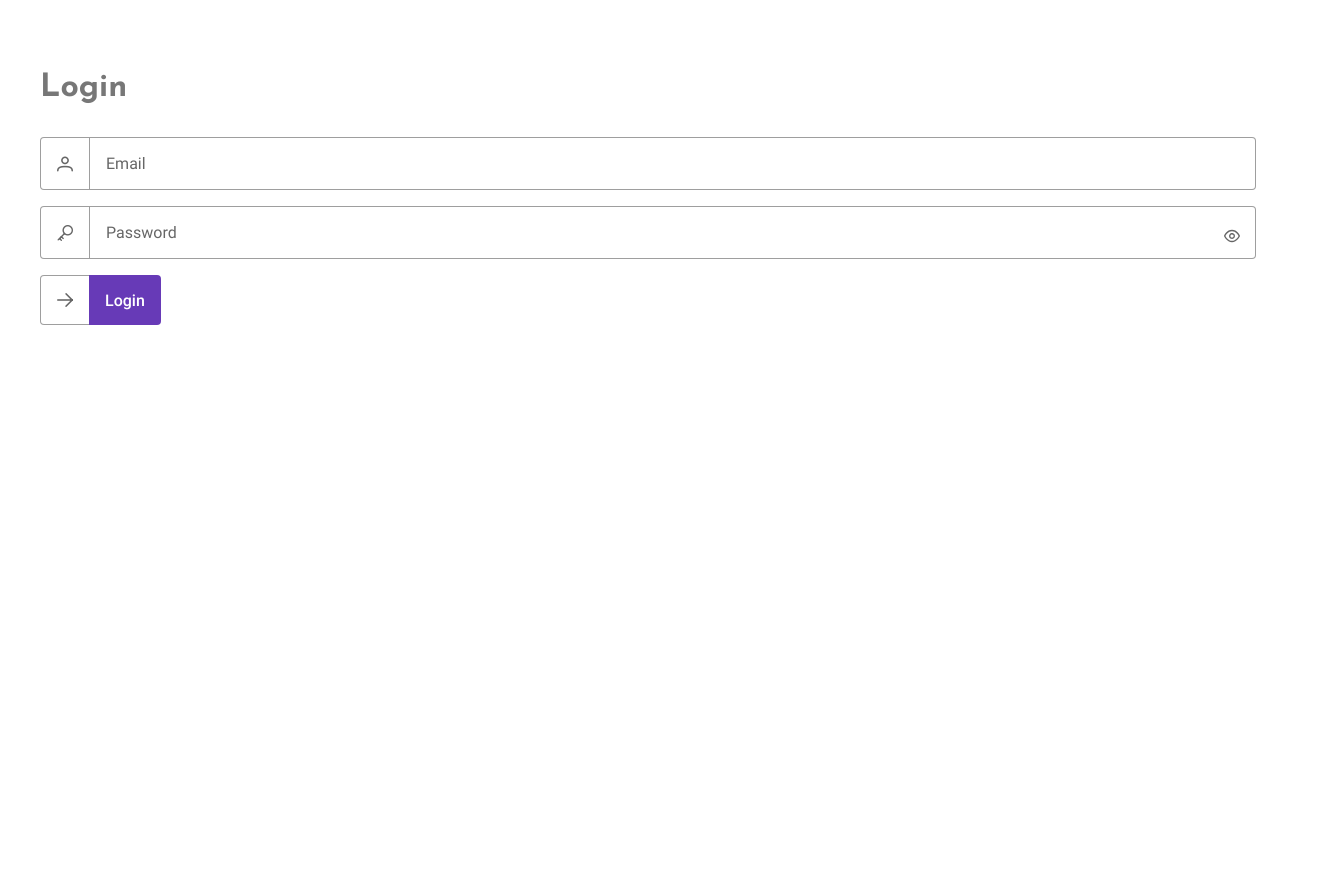
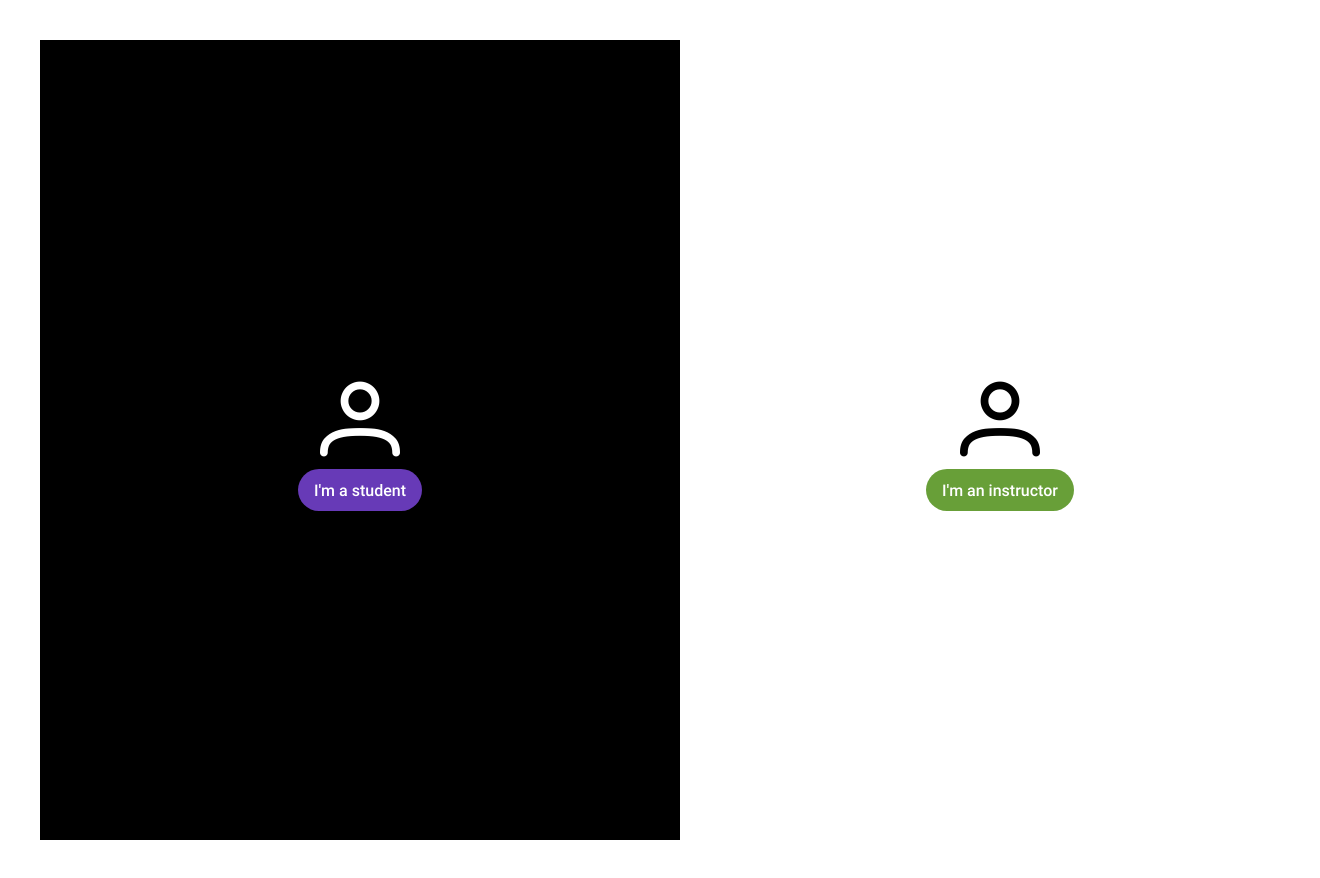
Before and after one commit to chandansutradhar2/cra-unacademy-app, a React (Create React App) app: page / in a window 1280 px wide. Shown: the whole page, 1320 px wide, since content can reach past the window. Before the commit the page ends 800 px from the top, so only its background shows below. Built offline with nearby package versions, Linux system fonts and the light colour scheme.

Commit message:
added Auth Main for navigation

```diff
--- a/src/App.js
+++ b/src/App.js
@@ -1,14 +1,14 @@
 import logo from "./logo.svg";
 import "./App.css";
-import { Signup } from "./Auth/Signup/Signup";
 import { CourseMainComponent } from "./Courses/CourseMain/CourseMain";
-import { LoginForm } from "./Auth/Login/Login";
+
+import { AuthMain } from "./Auth/AuthMain";
 
 function App() {
   return (
     <div>
-      {/* <Signup /> */}
-      <LoginForm />
+      <AuthMain />
+      {/* <LoginForm /> */}
       {/* <CourseMainComponent /> */}
     </div>
   );
--- /dev/null
+++ b/src/Auth/AuthMain.js
@@ -0,0 +1,29 @@
+import { useState } from "react";
+import { Signup } from "./Signup/Signup";
+import { Selector } from "./Selector/Selector";
+
+// export user USER_ROLE {
+//     STUDENT = "STUDENT",
+//     INSTRUCTOR = "INSTRUCTOR",
+//     ADMIN = 'ADMIN'
+// }
+
+export const AuthMain = () => {
+  const [userType, setUserType] = useState();
+
+  return (
+    <>
+      {userType === "STUDENT" ||
+      userType === "INSTRUCTOR" ||
+      userType === "ADMIN" ? (
+        <Signup userType={userType} />
+      ) : (
+        <Selector
+          onSelected={(type) => {
+            setUserType(type);
+          }}
+        />
+      )}
+    </>
+  );
+};
```
